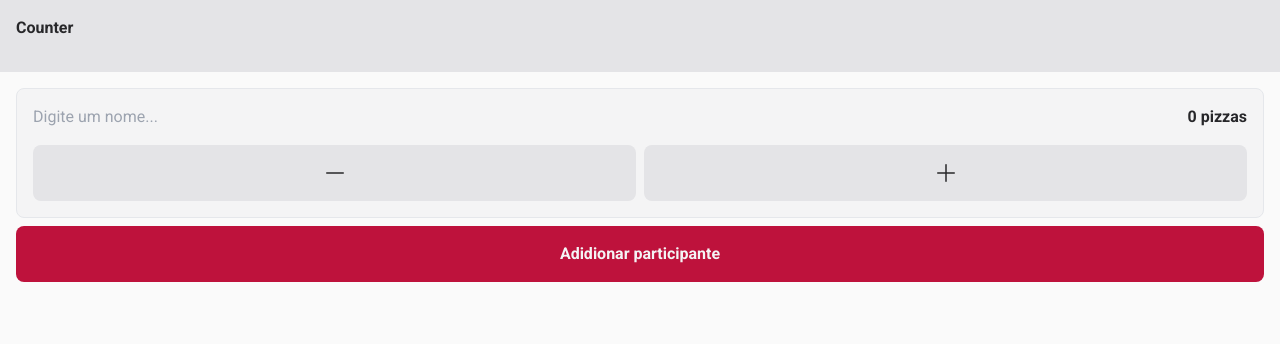
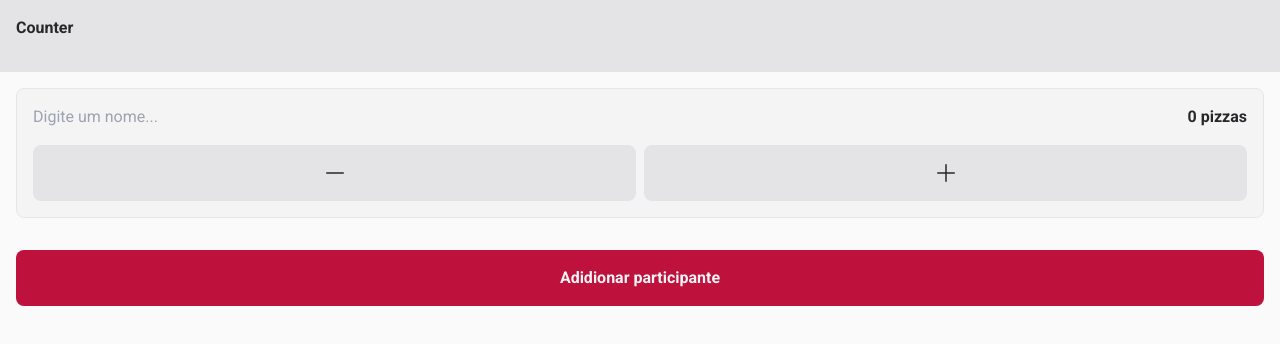
Before and after one commit to rafaelpzoucas/pizza-counter, a React (Vite) app: page / in a window 1280 px wide. Shown: the top 344 px of the page. Built offline with nearby package versions, Linux system fonts and the light colour scheme.

Commit message:
Update Participants.tsx

```diff
--- a/src/components/Participants.tsx
+++ b/src/components/Participants.tsx
@@ -10,7 +10,8 @@ export function Participants() {
     }
 
     return (
-        <div className="flex flex-col gap-2 p-4">
+        <div className="flex flex-col gap-8 p-4">
+            <main className="flex flex-col gap-2">
                 {
                     participants.map(() => {
                         return (
@@ -18,6 +19,7 @@ export function Participants() {
                         )
                     })
                 }
+            </main>
 
             <button
                 className="flex items-center justify-center w-full rounded-lg p-4 font-bold text-zinc-100 bg-rose-700"
```
Lines whose indentation alone changed are shown as unchanged.
